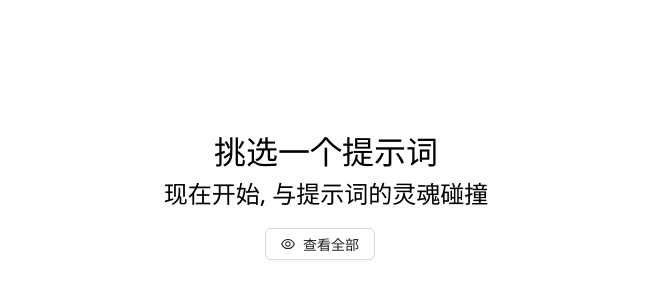
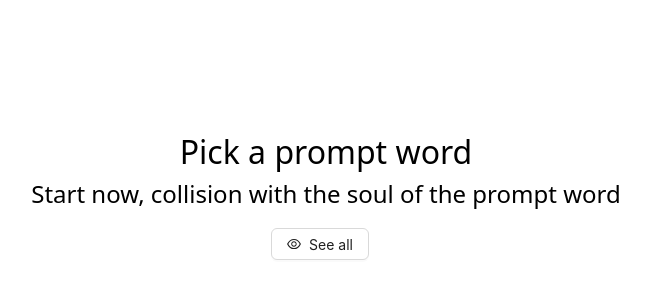
Before and after one commit to salphal/ai-prompt-front, a React (Vite) app: page /overview in a window 1280 px wide. Shown: the top 300 px of the page, without its empty margins (314-964 px from the left). Built offline with nearby package versions, Linux system fonts and the light colour scheme.

Commit message:
feat: ✨ update title

```diff
--- a/src/pages/overview/overview.tsx
+++ b/src/pages/overview/overview.tsx
@@ -2,9 +2,7 @@ import React, {useEffect} from "react";
 import Styles from "./index.module.scss";
 import classNames from "classnames";
 import {Button} from "antd";
-import {
-  EyeOutlined,
-} from '@ant-design/icons';
+import {EyeOutlined,} from '@ant-design/icons';
 import {Link} from "react-router-dom";
 import TextOverflowTip from "@/components/text-overflow-tip";
 
@@ -55,11 +53,11 @@ const Overview: React.FC<OverviewProps> = (props: OverviewProps) => {
         {/*<PromptMessage/>*/}
 
         <div className={Styles.info}>
-          <div className={Styles.title}>挑选一个提示词</div>
-          <div className={Styles.subTitle}>现在开始, 与提示词的灵魂碰撞</div>
+          <div className={Styles.title}>Pick a prompt word</div>
+          <div className={Styles.subTitle}>Start now, collision with the soul of the prompt word</div>
         </div>
         <div className={Styles.controller}>
-          <Button className={'mr-3'} icon={<EyeOutlined/>}><Link to={'/home'}>查看全部</Link></Button>
+          <Button className={'mr-3'} icon={<EyeOutlined/>}><Link to={'/home'}>See all</Link></Button>
           <TextOverflowTip width={100} popRender={(p: any) => p.children}></TextOverflowTip>
         </div>
         <div className={Styles.content}>
```
